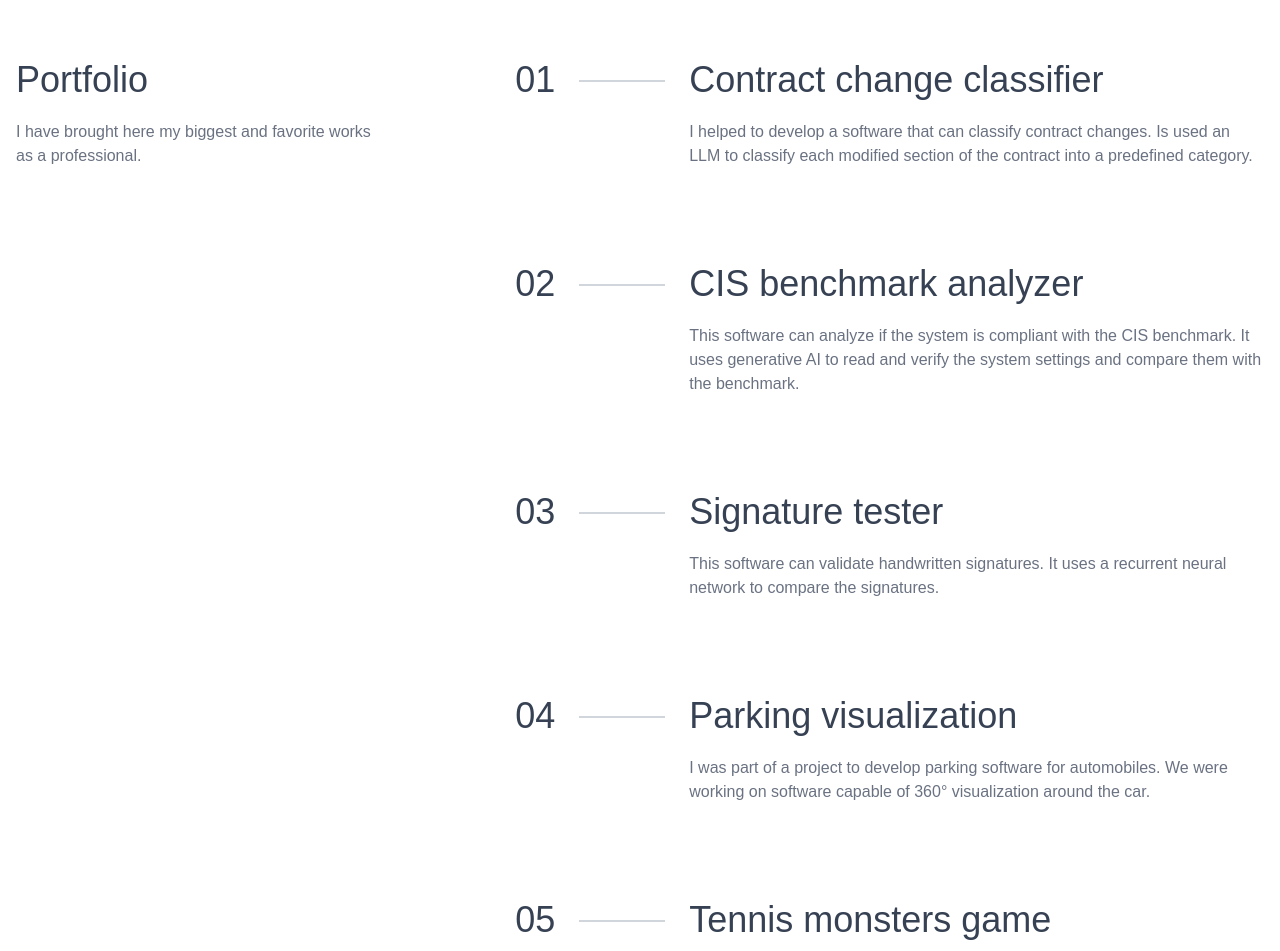
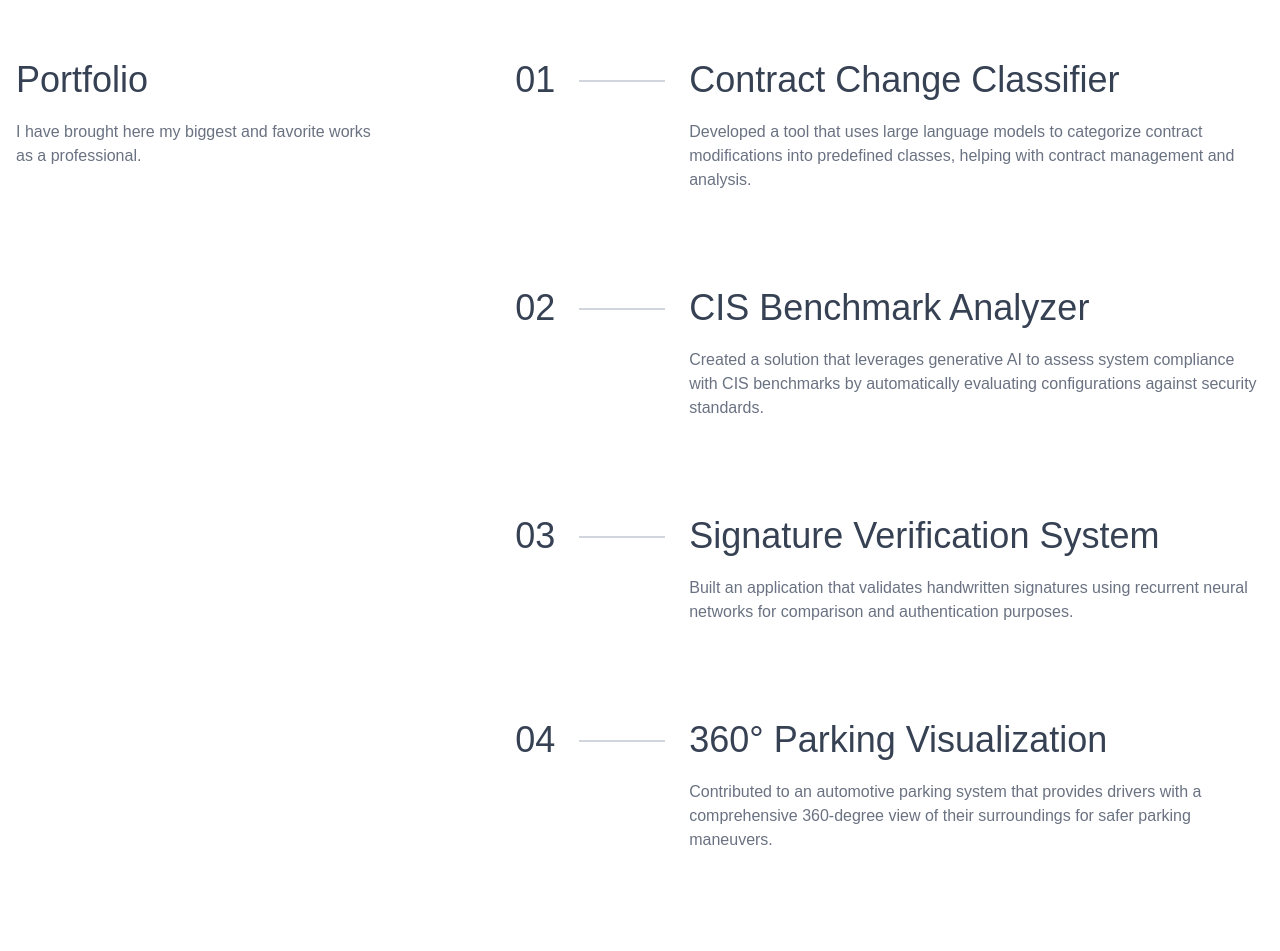
Before and after one commit to pacsinta/MyPage, a Next.js app: page / in a window 1280 px wide. Shown: the part 1520-2471 px from the top of the page. Built offline with nearby package versions, Linux system fonts and the light colour scheme.

Commit message:
fix: update portfolio projects with improved titles, descriptions, and links

```diff
--- a/app/components /Portfolio.tsx
+++ b/app/components /Portfolio.tsx
@@ -47,25 +47,26 @@ export default function Portfolio() {
                     <div className="space-y-24">
                         {[
                             {
-                                title: "Contract change classifier",
-                                description: "I helped to develop a software that can classify contract changes. Is used an LLM to classify each modified section of the contract into a predefined category.",
+                                title: "Contract Change Classifier",
+                                description: "Developed a tool that uses large language models to categorize contract modifications into predefined classes, helping with contract management and analysis.",
+                                link: "https://github.com/pacsinta/contract-classifier"
                             },
                             {
-                                title: "CIS benchmark analyzer",
-                                description: "This software can analyze if the system is compliant with the CIS benchmark. It uses generative AI to read and verify the system settings and compare them with the benchmark.",
+                                title: "CIS Benchmark Analyzer",
+                                description: "Created a solution that leverages generative AI to assess system compliance with CIS benchmarks by automatically evaluating configurations against security standards.",
                             },
                             {
-                                title: "Signature tester",
-                                description: "This software can validate handwritten signatures. It uses a recurrent neural network to compare the signatures.",
+                                title: "Signature Verification System",
+                                description: "Built an application that validates handwritten signatures using recurrent neural networks for comparison and authentication purposes.",
                                 link: "https://github.com/pacsinta/signatureTester"
                             },
                             {
-                                title: "Parking visualization",
-                                description: "I was part of a project to develop parking software for automobiles. We were working on software capable of 360° visualization around the car."
+                                title: "360° Parking Visualization",
+                                description: "Contributed to an automotive parking system that provides drivers with a comprehensive 360-degree view of their surroundings for safer parking maneuvers."
                             },
                             {
-                                title: "Tennis monsters game",
-                                description: "This is a multiplayer game where each player can control a monster. The goal is to successfully hit the ball to the other player's field."
+                                title: "Tennis Monsters",
+                                description: "Designed a multiplayer game where players control monsters in a tennis-style competition, aiming to successfully return the ball to the opponent's court."
                             }
                         ].map((project, idx) => (
                             <PortfolioElement
```
